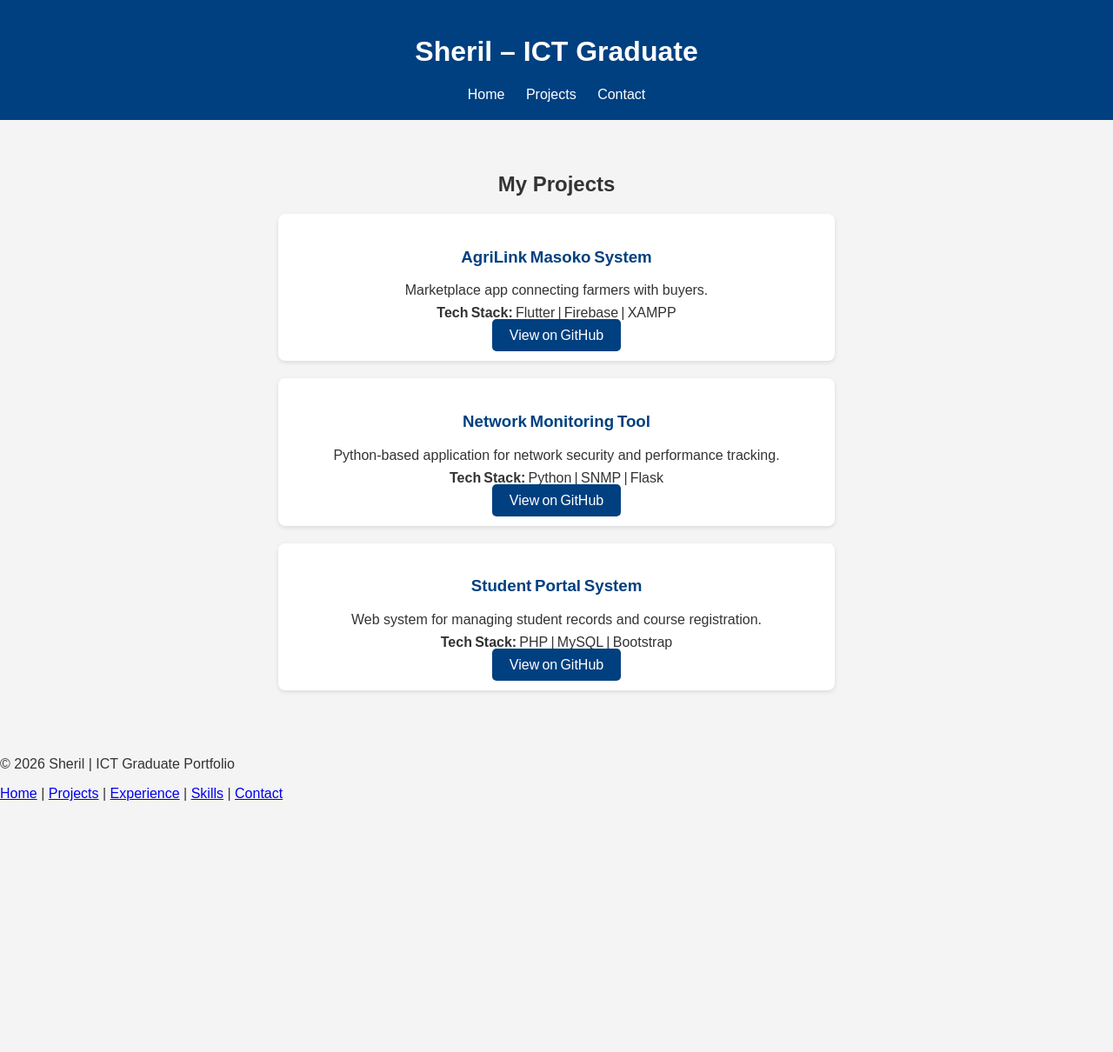
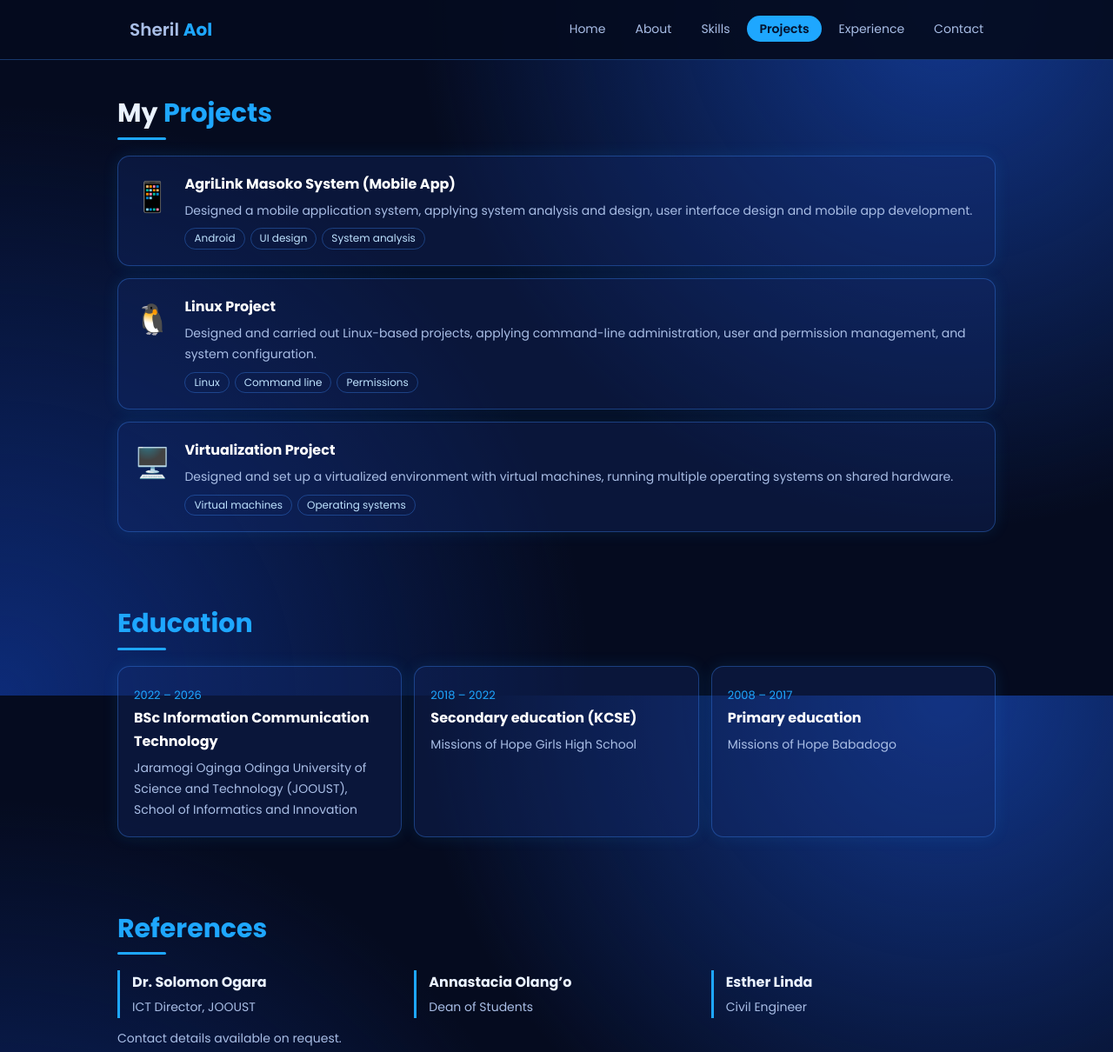
Before and after one commit to aolsheril98-alt/Portfolio, a plain HTML site: page projects.html in a window 1280 px wide. Shown: the top 1210 px of the page at 87% size. Before the commit the page ends 938 px from the top, so only its background shows below. Drawn offline with Linux system fonts and the light colour scheme.

Commit message:
Add full portfolio

```diff
--- /dev/null
+++ b/css/style.css
@@ -0,0 +1,74 @@
+:root{--bg:#050B1F;--bg2:#0A1740;--card:rgba(20,45,110,.35);--line:rgba(60,140,255,.35);--blue:#1EA7FF;--text:#EAF2FF;--muted:#A9BEE6;color-scheme:dark}
+*,*::before,*::after{box-sizing:border-box}
+html{scroll-behavior:smooth}
+body{margin:0;min-height:100vh;color:var(--text);font:400 16px/1.7 "Poppins",system-ui,-apple-system,"Segoe UI",sans-serif;background:radial-gradient(circle at 85% 0%,#12388f 0,transparent 45%),radial-gradient(circle at 0% 100%,#0d2b78 0,transparent 45%),var(--bg);background-attachment:fixed}
+a{color:inherit;text-decoration:none}
+:focus-visible{outline:2px solid var(--blue);outline-offset:3px}
+.wrap{max-width:1050px;margin:0 auto;padding:0 20px}
+nav{position:sticky;top:0;z-index:5;background:rgba(5,11,31,.92);border-bottom:1px solid var(--line)}
+nav .wrap{display:flex;justify-content:space-between;align-items:center;gap:12px;padding-top:12px;padding-bottom:12px;flex-wrap:wrap}
+.brand{font-size:20px;font-weight:600}.brand b{color:var(--blue)}
+nav ul{display:flex;gap:6px;list-style:none;margin:0;padding:0;font-size:14px;flex-wrap:wrap}
+nav a{padding:5px 14px;border-radius:20px;color:var(--muted)}
+nav a:hover{color:#fff}
+nav a.on{background:var(--blue);color:#04122e;font-weight:600}
+h1,h2{line-height:1.15;margin:0}
+h2{font-size:30px;margin-bottom:18px}h2 b{color:var(--blue)}
+h2::after{content:"";display:block;width:56px;height:3px;background:var(--blue);margin-top:10px;border-radius:2px}
+section{padding:44px 0}
+.blue{color:var(--blue)}
+/* cover */
+.cover{min-height:calc(100vh - 62px);display:flex;align-items:center;padding:30px 0}
+.cover .wrap{display:grid;grid-template-columns:1.2fr 1fr;gap:30px;align-items:center}
+.code{font-size:42px;color:var(--blue);font-weight:600;letter-spacing:2px;margin-bottom:10px}
+.cover h1{font-size:clamp(44px,8vw,78px);font-weight:700}
+.cover .title{font-size:clamp(18px,2.6vw,26px);margin:14px 0 18px;max-width:20em}
+.cover .quote{font:italic 400 24px/1.3 Georgia,serif;color:#D5E5FF;margin:22px 0;padding-top:20px;border-top:3px solid var(--blue);width:fit-content;max-width:100%}
+.contact-list{list-style:none;padding:0;margin:20px 0;color:#D5E5FF}
+.contact-list li{margin-bottom:6px}.contact-list span{color:var(--blue);margin-right:10px}
+.pill{display:inline-block;border:2px solid var(--blue);border-radius:40px;padding:10px 34px;letter-spacing:6px;font-size:20px;box-shadow:0 0 18px rgba(30,167,255,.45);margin-right:14px}
+.btn{display:inline-block;background:var(--blue);color:#04122e;font-weight:600;font-size:14px;padding:10px 22px;border-radius:24px;box-shadow:0 0 16px rgba(30,167,255,.5)}
+.btn:hover{transform:translateY(-2px)}
+.photo{border-radius:22px;border:1px solid var(--line);box-shadow:0 0 36px rgba(30,167,255,.4);overflow:hidden;background:var(--bg2)}
+.photo img{display:block;width:100%;height:100%;object-fit:cover}
+.cover .photo{aspect-ratio:3/4;max-width:400px;justify-self:center;width:100%}
+/* about */
+.about{display:grid;grid-template-columns:1.4fr 1fr;gap:34px;align-items:center}
+.about p{color:#D5E5FF}.about .photo{aspect-ratio:1/1.1;max-width:340px;width:100%;justify-self:center}
+.grid{display:grid;grid-template-columns:repeat(auto-fit,minmax(250px,1fr));gap:14px}
+.card{background:var(--card);border:1px solid var(--line);border-radius:14px;padding:18px;box-shadow:0 0 18px rgba(30,167,255,.12)}
+.card:hover{border-color:var(--blue)}
+.card h3{margin:0 0 6px;font-size:16px;color:#fff}.card p{margin:0;font-size:14px;color:var(--muted)}
+.icon{font-size:26px;margin-bottom:6px;display:block}
+.tl{border-left:2px solid var(--line);margin-left:8px;padding-left:26px}
+.job{position:relative;margin-bottom:26px}
+.job::before{content:"";position:absolute;left:-34px;top:8px;width:13px;height:13px;border-radius:50%;background:var(--blue);box-shadow:0 0 12px var(--blue)}
+.job h3{margin:0;font-size:18px}.job .when{color:var(--blue);font-size:13px}
+.job ul{margin:6px 0 0;padding-left:18px;color:#D5E5FF}.job li{margin-bottom:3px;font-size:15px}
+/* projects */
+.proj{display:flex;gap:16px;align-items:flex-start}
+.proj .icon{font-size:34px;margin:0}
+.edu .when{color:var(--blue);font-size:13px}
+.refs{display:grid;grid-template-columns:repeat(auto-fit,minmax(200px,1fr));gap:14px}
+.refs div{border-left:3px solid var(--blue);padding-left:14px}.refs b{display:block}.refs span{color:var(--muted);font-size:14px}
+.connect{text-align:center;border:1px solid var(--blue);border-radius:18px;padding:26px 18px;box-shadow:0 0 24px rgba(30,167,255,.35)}
+.connect h2::after{margin-left:auto;margin-right:auto}
+.connect p{color:#D5E5FF;margin:0 0 14px}
+.connect .row{display:flex;justify-content:center;flex-wrap:wrap;gap:8px 26px;font-size:14px;color:#D5E5FF}
+.thanks{text-align:center;font:italic 24px Georgia,serif;color:#D5E5FF;padding:34px 0 10px}
+.social{display:flex;justify-content:center;gap:10px;margin-top:14px;flex-wrap:wrap}
+.social a{border:1px solid var(--blue);border-radius:20px;padding:4px 16px;font-size:13px;color:#BFE3FF}
+.social a:hover{background:var(--blue);color:#04122e}
+footer{text-align:center;color:var(--muted);font-size:13px;padding:18px 0 28px}
+.next{display:flex;justify-content:space-between;gap:10px;padding:10px 0 4px;flex-wrap:wrap}
+@media(max-width:760px){.cover .wrap,.about{grid-template-columns:1fr}.cover .photo{order:-1;max-width:280px}.about .photo{order:-1}.pill{margin-bottom:12px}}
+@media(prefers-reduced-motion:reduce){html{scroll-behavior:auto}.btn:hover{transform:none}}
+/* added for data-driven content */
+.tags{display:flex;flex-wrap:wrap;gap:6px;margin-top:8px}
+.tags span{border:1px solid var(--line);border-radius:14px;padding:1px 10px;font-size:12px;color:#BFE3FF}
+.doclinks{display:flex;flex-wrap:wrap;gap:6px 14px;margin-top:8px;font-size:13px}
+.doclinks a,.proj a.more{color:var(--blue)}
+.doclinks a:hover,.proj a.more:hover{text-decoration:underline}
+.proj a.more{display:inline-block;margin-top:8px;font-size:14px}
+.empty{color:var(--muted);font-style:italic}
+.refs .ph{display:block}
--- /dev/null
+++ b/js/data.js
@@ -0,0 +1,140 @@
+/* ============================================================
+   EDIT THIS FILE TO UPDATE YOUR WHOLE WEBSITE.
+   To add something new, copy one { ... }, block inside the right
+   list, paste it under the last one (keep the comma), and change
+   the text. Save, commit on GitHub, and the site updates.
+   Newest items go FIRST in each list.
+   ============================================================ */
+window.PORTFOLIO = {
+
+  /* ---------- Basic details ---------- */
+  name: "Sheril Aol",
+  email: "aolsheril98@gmail.com",
+  phone: "+254 711 353 372",
+  phoneLink: "+254711353372",
+  location: "Ruaraka, Nairobi",
+  cv: "docs/Sheril_Aol_CV.pdf",   // put your CV file in the docs folder, or "" to hide the button
+  linkedin: "",                   // e.g. "https://www.linkedin.com/in/yourname" ("" hides the button)
+  github: "",                     // e.g. "https://github.com/yourname"
+
+  /* ---------- About me (add or remove paragraphs) ---------- */
+  about: [
+    "I’m a recent Bachelor of Science in Information Communication Technology graduate from Jaramogi Oginga Odinga University of Science and Technology (JOOUST), with a strong technical foundation in networking, Linux, virtualization, software development and databases.",
+    "I combine an understanding of technology products with a record of dealing courteously with users, keeping accurate records and compiling reports. I’m keen to build a career in SaaS marketing, enterprise technology sales and client solution advisory."
+  ],
+
+  /* ---------- Skills ---------- */
+  skills: [
+    { icon: "👥", title: "Client Engagement & Communication", text: "Customer service, first-line client contact, and explaining technology clearly to non-technical users." },
+    { icon: "📈", title: "Business & Digital Commerce", text: "E-business models, entrepreneurship, business processes and management information systems." },
+    { icon: "☁️", title: "Cloud, Systems & Networking", text: "Linux/Unix administration, virtualization, cloud concepts, LAN/WAN setup and troubleshooting." },
+    { icon: "🛡️", title: "IT Security & Support", text: "Firewalls and network defense, user account and password management, hardware, software and server support." },
+    { icon: "</>", title: "Software & Data", text: "HTML/CSS, Python, C#, .NET, Java and database management." },
+    { icon: "🤝", title: "Research, Records & Teamwork", text: "Market research, report writing, accurate records, Microsoft Office and ICT project management." }
+  ],
+
+  /* ---------- Work experience (newest first) ---------- */
+  experience: [
+    {
+      period: "July 2026 – September 2026",
+      role: "ICT Support",
+      org: "Standard Group",
+      points: [
+        "Provided ICT support to staff, resolving network configuration problems and restoring connectivity.",
+        "Handled user account issues, including lost usernames and forgotten passwords.",
+        "Worked with servers as part of daily support tasks.",
+        "Troubleshot hardware, software and network faults to keep users productive."
+      ]
+    },
+    {
+      period: "2024 – 2025",
+      role: "Attachment",
+      org: "Ministry of Education (Sub-County Office)",
+      points: [
+        "Configured and optimized office networks for stable LAN/WAN connectivity.",
+        "Made field visits to schools to repair and maintain Digital Literacy Programme (DLP) equipment, including tablets and projectors.",
+        "Compiled statistical records and prepared routine reports.",
+        "Sorted, filed and dispatched official correspondence between the office and local schools."
+      ]
+    },
+    {
+      period: "2023 – 2025",
+      role: "Office Clerk",
+      org: "JOOUST",
+      points: [
+        "First point of contact for visitors and students, directing them to the right office.",
+        "Maintained accurate, up-to-date student and staff records.",
+        "Supported data entry for several departments and handled office equipment.",
+        "Managed incoming and outgoing mail and distributed official memos."
+      ]
+    }
+  ],
+
+  /* ---------- Projects (newest first) ----------
+     tools = small tags, link = GitHub/demo link ("" hides it)   */
+  projects: [
+    {
+      icon: "📱",
+      title: "AgriLink Masoko System (Mobile App)",
+      text: "Designed a mobile application system, applying system analysis and design, user interface design and mobile app development.",
+      tools: ["Android", "UI design", "System analysis"],
+      link: "",
+      linkLabel: "View on GitHub"
+    },
+    {
+      icon: "🐧",
+      title: "Linux Project",
+      text: "Designed and carried out Linux-based projects, applying command-line administration, user and permission management, and system configuration.",
+      tools: ["Linux", "Command line", "Permissions"],
+      link: "",
+      linkLabel: "View project"
+    },
+    {
+      icon: "🖥️",
+      title: "Virtualization Project",
+      text: "Designed and set up a virtualized environment with virtual machines, running multiple operating systems on shared hardware.",
+      tools: ["Virtual machines", "Operating systems"],
+      link: "",
+      linkLabel: "View project"
+    }
+  ],
+
+  /* ---------- Education (newest first) ----------
+     documents = files you put in the docs folder, e.g.
+     { label: "Transcript", file: "docs/transcript.pdf" }          */
+  education: [
+    {
+      period: "2022 – 2026",
+      title: "BSc Information Communication Technology",
+      school: "Jaramogi Oginga Odinga University of Science and Technology (JOOUST), School of Informatics and Innovation",
+      note: "",
+      documents: []
+    },
+    {
+      period: "2018 – 2022",
+      title: "Secondary education (KCSE)",
+      school: "Missions of Hope Girls High School",
+      note: "",                       // e.g. "Mean grade: B+"
+      documents: []
+    },
+    {
+      period: "2008 – 2017",
+      title: "Primary education",
+      school: "Missions of Hope Babadogo",
+      note: "",
+      documents: []
+    }
+  ],
+
+  /* ---------- Certifications (leave [] to hide the section) ----------
+     { year: "2026", title: "Cisco Networking Basics", issuer: "Cisco Networking Academy", file: "docs/cisco.pdf" }  */
+  certifications: [],
+
+  /* ---------- References ---------- */
+  showReferencePhones: false,      // true = phone numbers appear on the public website
+  references: [
+    { name: "Dr. Solomon Ogara", role: "ICT Director, JOOUST", phone: "0704 745 611" },
+    { name: "Annastacia Olang’o", role: "Dean of Students", phone: "0725 382 128" },
+    { name: "Esther Linda", role: "Civil Engineer", phone: "0769 969 537" }
+  ]
+};
--- /dev/null
+++ b/js/script.js
@@ -0,0 +1,91 @@
+/* Builds the pages from js/data.js. You normally never need to edit this file. */
+(function () {
+  var D = window.PORTFOLIO || {};
+  function $(id) { return document.getElementById(id); }
+  function el(tag, cls, text) { var e = document.createElement(tag); if (cls) e.className = cls; if (text != null) e.textContent = text; return e; }
+  function link(href, text, cls) {
+    var a = el("a", cls, text); a.href = href;
+    if (/^https?:/.test(href)) { a.target = "_blank"; a.rel = "noopener"; }
+    return a;
+  }
+  function fill(id, items, build, emptyMsg) {
+    var box = $(id); if (!box) return;
+    if (!items || !items.length) { if (emptyMsg) box.appendChild(el("p", "empty", emptyMsg)); return; }
+    items.forEach(function (it) { box.appendChild(build(it)); });
+  }
+  function docs(list) {
+    if (!list || !list.length) return null;
+    var d = el("div", "doclinks");
+    list.forEach(function (x) { d.appendChild(link(x.file, "📄 " + x.label)); });
+    return d;
+  }
+
+  /* About */
+  fill("about-text", D.about, function (t) { return el("p", "", t); });
+  var cv = $("cv-btn"); if (cv) { if (D.cv) { cv.href = D.cv; } else { cv.style.display = "none"; } }
+
+  /* Skills */
+  fill("skills-grid", D.skills, function (s) {
+    var c = el("div", "card"); c.appendChild(el("span", "icon", s.icon));
+    c.appendChild(el("h3", "", s.title)); c.appendChild(el("p", "", s.text)); return c;
+  });
+
+  /* Experience */
+  fill("exp-list", D.experience, function (j) {
+    var d = el("div", "job"); d.appendChild(el("span", "when", j.period));
+    d.appendChild(el("h3", "", j.role + " · " + j.org));
+    var ul = el("ul"); (j.points || []).forEach(function (p) { ul.appendChild(el("li", "", p)); });
+    d.appendChild(ul); return d;
+  });
+
+  /* Projects */
+  fill("projects-list", D.projects, function (p) {
+    var c = el("div", "card proj"); c.appendChild(el("span", "icon", p.icon || "💡"));
+    var b = el("div"); b.appendChild(el("h3", "", p.title)); b.appendChild(el("p", "", p.text));
+    if (p.tools && p.tools.length) { var t = el("div", "tags"); p.tools.forEach(function (x) { t.appendChild(el("span", "", x)); }); b.appendChild(t); }
+    if (p.link) b.appendChild(link(p.link, (p.linkLabel || "View project") + " →", "more"));
+    c.appendChild(b); return c;
+  }, "Projects coming soon.");
+
+  /* Education */
+  fill("edu-grid", D.education, function (e) {
+    var c = el("div", "card edu"); c.appendChild(el("span", "when", e.period));
+    c.appendChild(el("h3", "", e.title)); c.appendChild(el("p", "", e.school));
+    if (e.note) c.appendChild(el("p", "", e.note));
+    var d = docs(e.documents); if (d) c.appendChild(d); return c;
+  });
+
+  /* Certifications (section hidden when empty) */
+  var cs = $("certs");
+  if (cs) {
+    if (!D.certifications || !D.certifications.length) { cs.style.display = "none"; }
+    else fill("cert-grid", D.certifications, function (x) {
+      var c = el("div", "card edu"); c.appendChild(el("span", "when", x.year));
+      c.appendChild(el("h3", "", x.title)); c.appendChild(el("p", "", x.issuer));
+      if (x.file) c.appendChild(docs([{ label: "View certificate", file: x.file }])); return c;
+    });
+  }
+
+  /* References */
+  fill("refs", D.references, function (r) {
+    var d = el("div"); d.appendChild(el("b", "", r.name)); d.appendChild(el("span", "", r.role));
+    if (D.showReferencePhones && r.phone) d.appendChild(el("span", "ph", r.phone));
+    return d;
+  });
+  var rn = $("refs-note"); if (rn) rn.style.display = D.showReferencePhones ? "none" : "block";
+
+  /* Contact */
+  var row = $("contact-row");
+  if (row) {
+    row.appendChild(link("tel:" + D.phoneLink, "☎ " + D.phone));
+    row.appendChild(link("mailto:" + D.email, "✉ " + D.email));
+    row.appendChild(el("span", "", "⌖ " + D.location));
+  }
+  var soc = $("social");
+  if (soc) {
+    if (D.linkedin) soc.appendChild(link(D.linkedin, "LinkedIn"));
+    if (D.github) soc.appendChild(link(D.github, "GitHub"));
+  }
+
+  var y = $("y"); if (y) y.textContent = new Date().getFullYear();
+})();
--- a/projects.html
+++ b/projects.html
@@ -1,54 +1,60 @@
 <!DOCTYPE html>
 <html lang="en">
 <head>
-  <meta charset="UTF-8">
-  <title>Projects | Sheril Portfolio</title>
-  <link rel="stylesheet" href="style.css">
+<meta charset="utf-8">
+<meta name="viewport" content="width=device-width, initial-scale=1">
+<link rel="stylesheet" href="https://fonts.googleapis.com/css2?family=Poppins:wght@400;600;700&display=swap">
+<link rel="stylesheet" href="css/style.css">
+<title>Projects | Sheril Aol</title>
 </head>
 <body>
-  <header>
-    <h1>Sheril – ICT Graduate</h1>
-    <nav>
-      <a href="index.html">Home</a>
-      <a href="projects.html">Projects</a>
-      <a href="contact.html">Contact</a>
-    </nav>
-  </header>
+<nav><div class="wrap">
+<a class="brand" href="index.html">Sheril <b>Aol</b></a>
+<ul>
+<li><a href="index.html">Home</a></li>
+<li><a href="about.html">About</a></li>
+<li><a href="about.html#skills">Skills</a></li>
+<li><a class="on" href="projects.html">Projects</a></li>
+<li><a href="about.html#experience">Experience</a></li>
+<li><a href="#contact">Contact</a></li>
+</ul>
+</div></nav>
 
-  <section class="projects">
-    <h2>My Projects</h2>
+<main class="wrap">
+<section id="projects">
+<h2>My <b>Projects</b></h2>
+<div class="grid" id="projects-list" style="grid-template-columns:1fr"></div>
+</section>
 
-    <div class="project-card">
-      <h3>AgriLink Masoko System</h3>
-      <p>Marketplace app connecting farmers with buyers.</p>
-      <p><strong>Tech Stack:</strong> Flutter | Firebase | XAMPP</p>
-      <a href="https://github.com/yourusername/agrilink" class="button">View on GitHub</a>
-    </div>
+<section id="education">
+<h2><b>Education</b></h2>
+<div class="grid" id="edu-grid"></div>
+</section>
 
-    <div class="project-card">
-      <h3>Network Monitoring Tool</h3>
-      <p>Python‑based application for network security and performance tracking.</p>
-      <p><strong>Tech Stack:</strong> Python | SNMP | Flask</p>
-      <a href="https://github.com/yourusername/network-monitor" class="button">View on GitHub</a>
-    </div>
+<section id="certs">
+<h2><b>Certifications</b></h2>
+<div class="grid" id="cert-grid"></div>
+</section>
 
-    <div class="project-card">
-      <h3>Student Portal System</h3>
-      <p>Web system for managing student records and course registration.</p>
-      <p><strong>Tech Stack:</strong> PHP | MySQL | Bootstrap</p>
-      <a href="https://github.com/yourusername/student-portal" class="button">View on GitHub</a>
-    </div>
-  </section>
-  <footer>
-  <p>&copy; 2026 Sheril | ICT Graduate Portfolio</p>
-  <p>
-    <a href="index.html">Home</a> |
-    <a href="projects.html">Projects</a> |
-    <a href="experience.html">Experience</a> |
-    <a href="skills.html">Skills</a> |
-    <a href="contact.html">Contact</a>
-  </p>
-</footer>
+<section id="references">
+<h2><b>References</b></h2>
+<div class="refs" id="refs"></div>
+<p id="refs-note" style="color:var(--muted);font-size:14px;margin-top:12px">Contact details available on request.</p>
+</section>
 
+<section id="contact">
+<div class="connect">
+<h2>Let’s <b>Connect!</b></h2>
+<p>I’m open to opportunities in ICT, business development and client solutions.</p>
+<div class="row" id="contact-row"></div>
+<div class="social" id="social"></div>
+</div>
+<p class="thanks">Thank you for visiting my portfolio!</p>
+<div class="next"><a class="btn" href="about.html">← About</a><a class="btn" href="index.html">Home</a></div>
+</section>
+</main>
+<footer>© <span id="y">2026</span> Sheril Aol</footer>
+<script src="js/data.js"></script>
+<script src="js/script.js"></script>
 </body>
 </html>
```
Also changed, not shown: about.html (added, +50 -0 lines), index.html (+27 -32 lines), images/cover.jpg (added), images/sheril.jpg (added), 2 other files.
